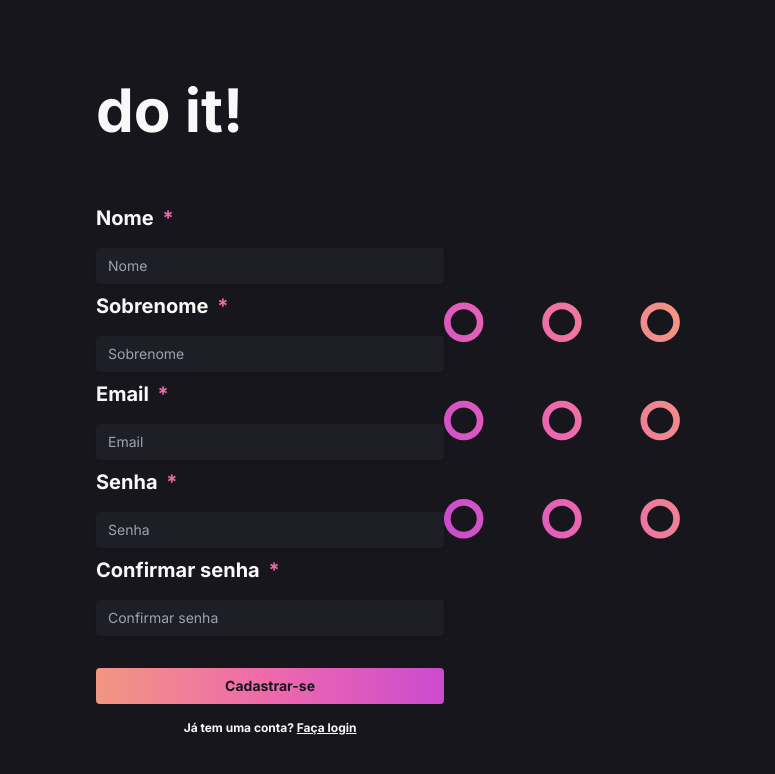
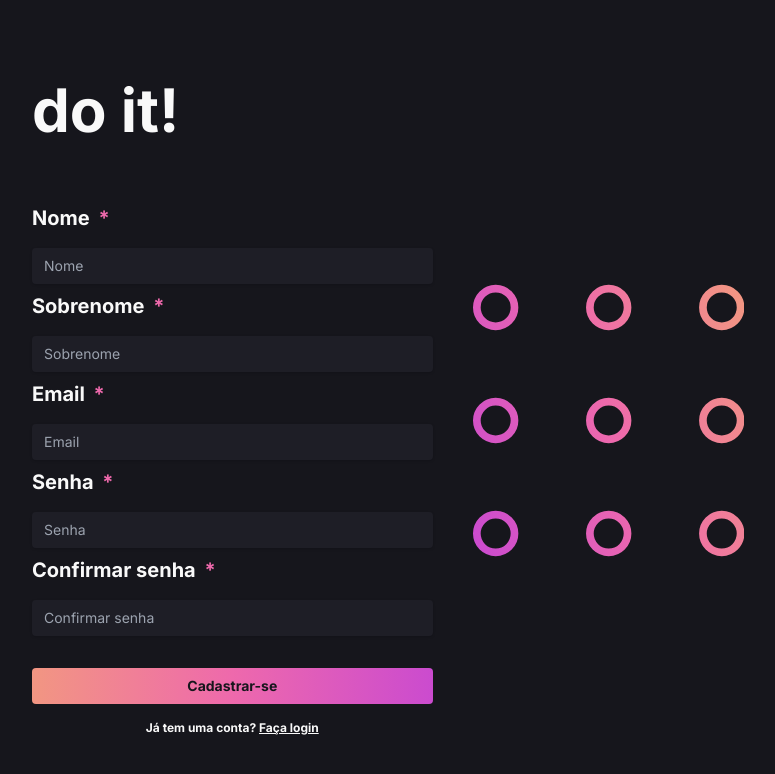
Before and after one commit to marcoslima12/to-do-app, a React (Vite) app: page /signup in a window 1280 px wide. Shown: the top 774 px of the page, without its empty margins (252-1027 px from the left). Built offline with nearby package versions, Linux system fonts and the light colour scheme; no server answers.

Commit message:
gap on forms

```diff
--- a/src/components/Input/index.tsx
+++ b/src/components/Input/index.tsx
@@ -27,13 +27,13 @@ export const Input = ({
         )}
       </label>
       <input
+        className={`box-border w-full px-3 py-2 mt-4 mb-2 text-sm bg-primary text-white rounded shadow focus:outline-none focus:shadow-outline ${
+          error ? "border-red-500" : ""
+        }`}
         placeholder={placeholder}
         type={type}
         id={id}
         {...register}
-        className={`box-border w-full px-3 py-2 mt-4 mb-2 text-sm bg-primary text-white rounded shadow focus:outline-none focus:shadow-outline ${
-          error ? "border-red-500" : ""
-        }`}
       />
       {error && (
         <p className="text-red-500 text-xs italic mb-2">{error.message}</p>
--- a/src/pages/Login/index.tsx
+++ b/src/pages/Login/index.tsx
@@ -64,7 +64,7 @@ export const Login = () => {
 
   return (
     <>
-      <div className="min-h-screen w-full px-7 container mx-auto md:w-3/4 lg:w-2/4 lg:flex lg:justify-between lg:items-center">
+      <div className="min-h-screen w-full px-7 container mx-auto md:w-3/4 lg:w-3/5 lg:flex lg:justify-between lg:items-center lg:gap-10">
         <div className="flex flex-col justify-between items-start py-20 w-full lg:w-auto">
           <div className="w-full flex justify-between items-start">
             <h1 className="text-white text-5xl md:text-6xl font-inter font-bold">
@@ -102,13 +102,13 @@ export const Login = () => {
                 isSubmitting={isSubmitting}
               />
 
-              <span className="font-bold text-xs text-white">
+              <span className="font-bold text-xs text-white text-center">
                 Esqueceu sua senha?{" "}
                 <a href="/reset-password" className="underline">
                   Recuperar senha
                 </a>
               </span>
-              <span className="font-bold text-xs text-white">
+              <span className="font-bold text-xs text-white text-center">
                 Não tem uma conta?{" "}
                 <a href="/signup" className="underline">
                   Cadastre-se!
--- a/src/pages/Signup/index.tsx
+++ b/src/pages/Signup/index.tsx
@@ -24,7 +24,7 @@ const SignUpFormSchema = z
       .min(8, "A senha deve ter pelo menos 8 caracteres!")
       .regex(/^(?=.*[A-Z])(?=.*[a-z])(?=.*[0-9])(?=.*[^A-Za-z0-9]).{8,}$/, {
         message:
-          "A senha deve conter pelo menos uma letra maiúscula, uma letra minúscula, um número e um caractere especial!",
+          "A senha deve conter uma letra maiúscula, minúscula, um número e um caractere especial!",
       }),
     confirmPassword: z.string().min(1, "Confirme sua senha!"),
   })
@@ -86,8 +86,8 @@ export const SignUp = () => {
 
   return (
     <>
-      <div className="min-h-screen w-full px-7 container mx-auto md:w-3/4 lg:w-2/4 lg:flex lg:justify-between lg:items-center">
-        <div className="flex flex-col justify-between items-start py-20">
+      <div className="min-h-screen w-full px-7 container mx-auto md:w-3/4 lg:w-3/5 lg:flex lg:justify-between lg:items-center lg:gap-10">
+        <div className="flex flex-col justify-between items-start py-20 w-full lg:w-auto">
           <div className="w-full flex justify-between items-start">
             <h1 className="text-white text-5xl md:text-6xl font-inter font-bold">
               do it!
@@ -149,13 +149,13 @@ export const SignUp = () => {
               required
             />
 
-            <div className="w-full gap-4 py-6 flex flex-col items-center justify-between">
+            <div className="w-full gap-4 py-6 flex flex-col items-center justify-between text-center">
               <Button
                 text="Cadastrar-se"
                 type="submit"
                 isSubmitting={isSubmitting}
               />
-              <span className="font-bold text-xs text-white">
+              <span className="font-bold text-xs text-white text-center">
                 Já tem uma conta?{" "}
                 <a href="/login" className="underline">
                   Faça login
@@ -164,7 +164,6 @@ export const SignUp = () => {
             </div>
           </form>
         </div>
-
         <MobileLogo />
       </div>
       <ToastContainer />
```
